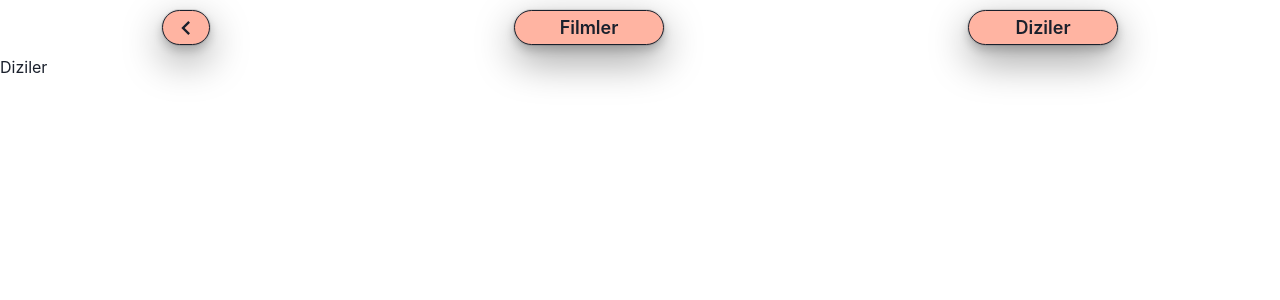
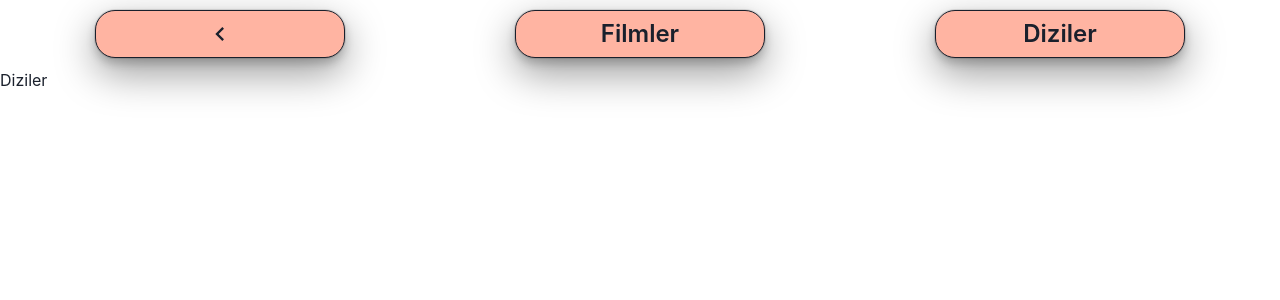
Before and after one commit to Oguzhangure/BulutMD-Test, a React (Create React App) app: page /series in a window 1280 px wide. Shown: the top 300 px of the page. Built offline with nearby package versions, Linux system fonts and the light colour scheme.

Commit message:
update(HomeButton-NavbarButton)

```diff
--- a/src/components/NavbarButton.jsx
+++ b/src/components/NavbarButton.jsx
@@ -9,6 +9,8 @@ function NavbarButton({ link, text, ...probs }) {
   return (
     <Link to={link}>
       <Button
+       minWidth="250px"
+        fontSize="2xl"
         _hover={{
           backgroundColor: "#ffcdb2",
           transform: "translate3d(4px,0,-0)",
@@ -17,8 +19,6 @@ function NavbarButton({ link, text, ...probs }) {
         backgroundColor="#ffb4a2"
         borderRadius="20"
         boxShadow="dark-lg"
-        height="35px"
-        target="_blank"
         _focus="none"
         padding="13px"
         colorScheme="#6d6875"
```
Also changed, not shown: src/components/HomeButton.jsx (+3 -3 lines).
